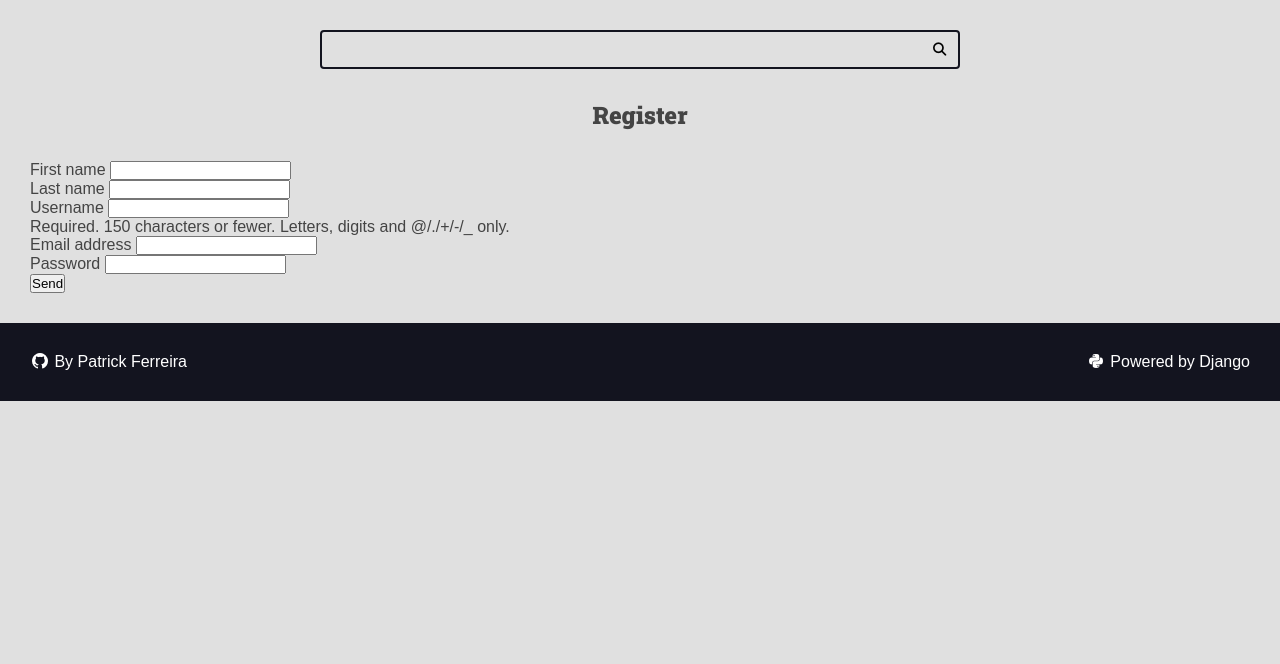
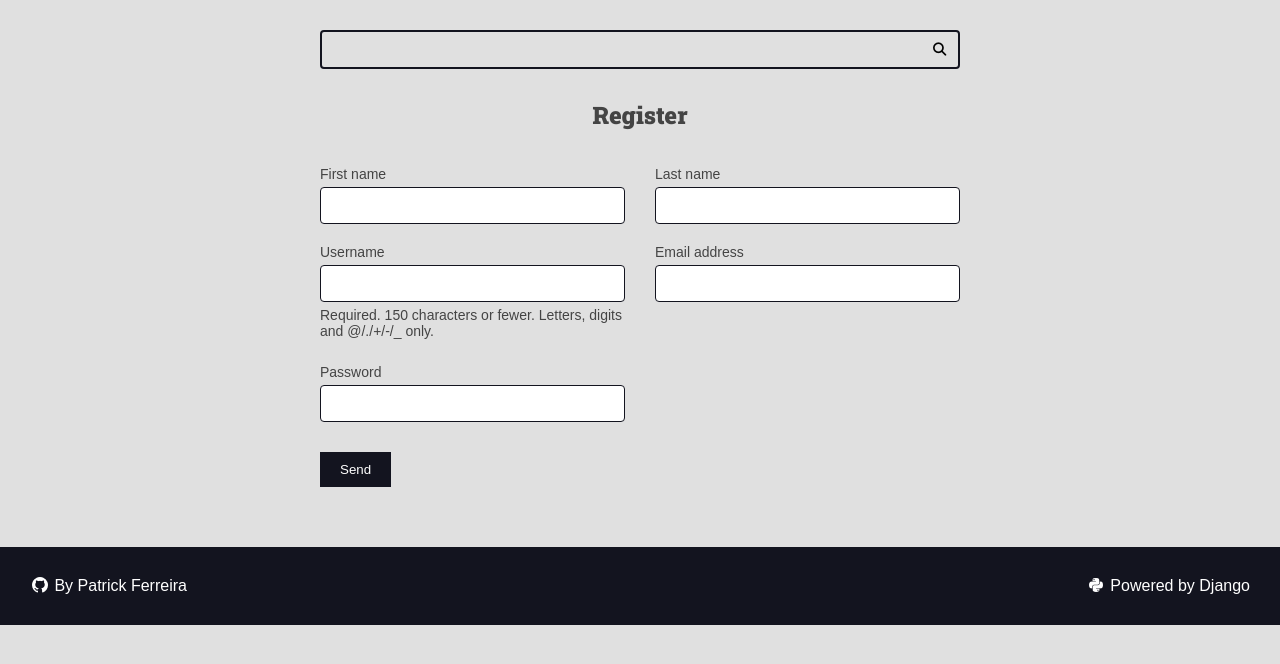
Before and after one commit to patrickpff/recipes-django, a Django app: page /authors/register/ in a window 1280 px wide. Shown: the part 113-777 px from the top of the page. Run offline with Django 5.2, Linux system fonts and the light colour scheme; some libraries are stand-ins or nearby versions.

Commit message:
adding style into form

```diff
--- a/authors/templates/authors/pages/register_view.html
+++ b/authors/templates/authors/pages/register_view.html
@@ -15,18 +15,21 @@
                     <div class="form-group">
                         <label for="{{ field.id_for_label }}">{{ field.label }}</label>
                         {{ field }}
-                    </div>
 
                         {% if field.help_text %}
                             <p class="help-text">{{ field.help_text }}</p>
                         {% endif %}
 
                         {{ field.errors }}
+                    </div>
+
                 {% endfor %}
             </div>
 
+            <div class="form-content form-content-grid">
                 <div class="form-group">
                     <button type="submit">Send</button>
+                </div>
             </div>
         </form>
     </div>
--- a/recipes/static/recipes/css/styles.css
+++ b/recipes/static/recipes/css/styles.css
@@ -325,6 +325,46 @@ h6 {
     background: var(--color-primary-dark);
 }
 
+/* Forms */
+.form-content {
+    max-width: 64rem;
+    margin: 0 auto;
+    margin-bottom: var(--spacing-gutter-medium);
+}
+
+.form-content label,
+.form-content .help-text,
+.errorlist {
+    display: block;
+    margin: 0.5rem 0;
+    font-size: 1.4rem;
+    list-style-type: none;
+}
+
+.errorlist {
+    color: var(--color-error-dark);
+}
+
+.form-content input {
+    width: 100%;
+    padding: 1rem;
+    border-radius: .4rem;
+    border: 1px solid var(--color-primary-dark);
+}
+
+.form-content-grid {
+    display: grid;
+    grid-template-columns: repeat(auto-fit, minmax(30rem, 1fr));
+    gap: calc(var(--spacing-gutter-medium) / 2) var(--spacing-gutter-medium);
+}
+
+.form-content button {
+    padding: 1rem 2rem;
+    border: none;
+    background: var(--color-primary-dark);
+    color: var(--color-white);
+}
+
 /* Messages */
 .messages-container {
     display: flex;
@@ -371,7 +411,8 @@ h6 {
 }
 
 @media (max-width: 600px) {
-    .main-content-list {
+    .main-content-list,
+    .form-content-grid {
         grid-template-columns: repeat(auto-fit, minmax(100%, 1fr));
     }
 }
```
Lines whose indentation alone changed are shown as unchanged.
